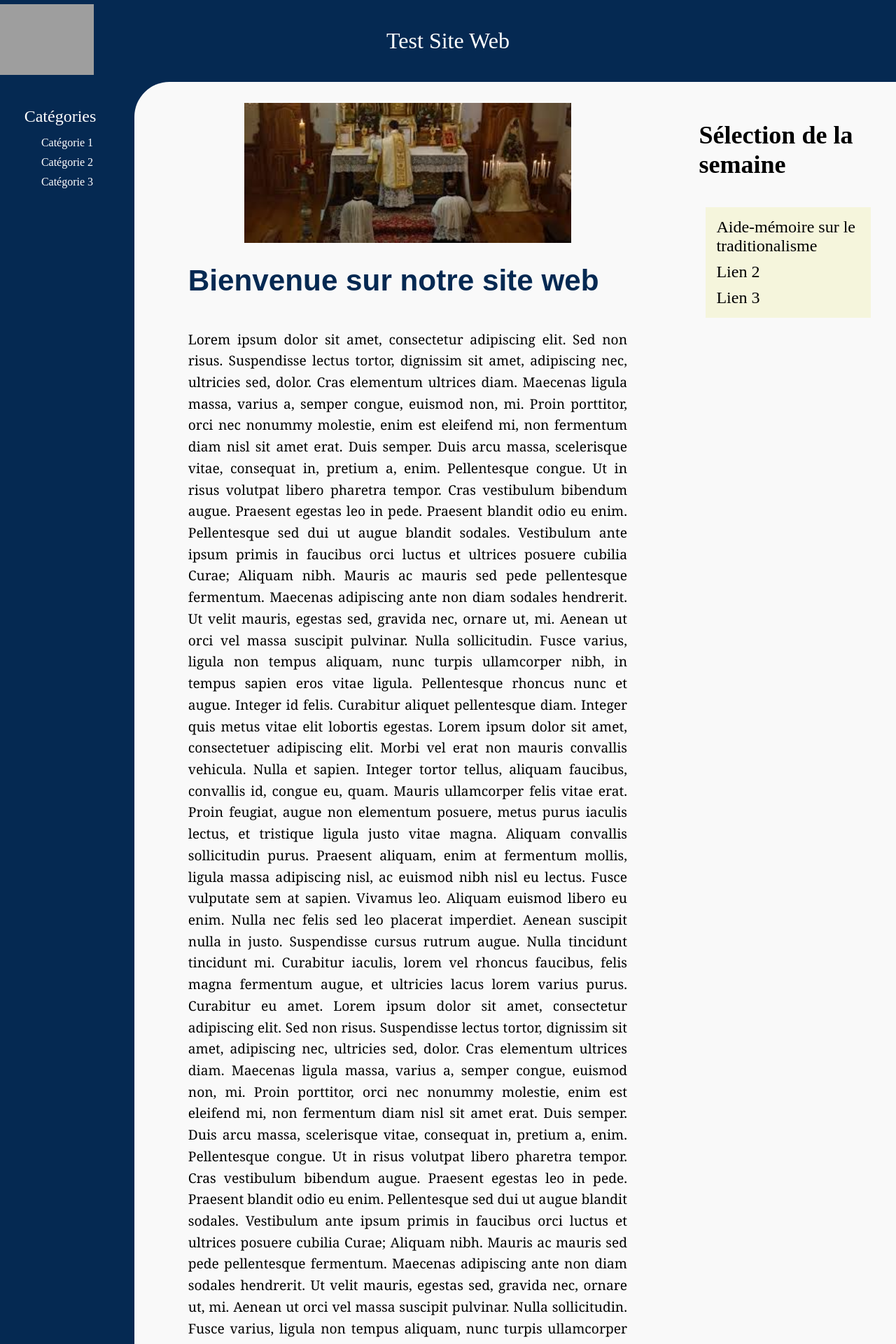
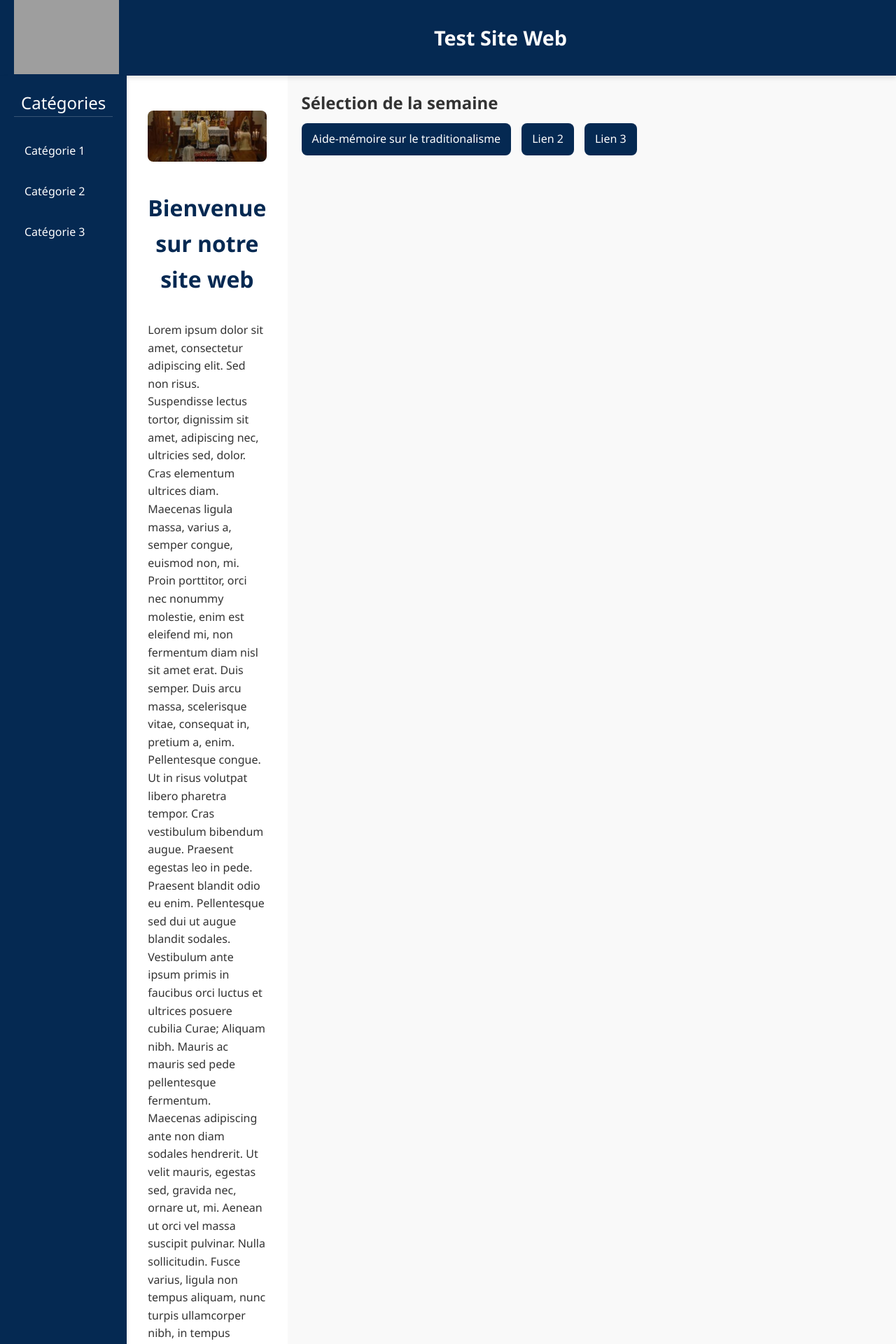
Before and after one commit to GodefroyL/test_site_static, a Jekyll site: the page built from index.html, in a window 1280 px wide. Shown: the top 1920 px of the page at 70% size. Built offline with Jekyll 4.4.1, drawn with Linux system fonts in a browser that asks for light colours.

Commit message:
test css

```diff
--- a/static/css/styles.css
+++ b/static/css/styles.css
@@ -1,269 +1,340 @@
+/* Réinitialisation et variables globales */
+:root {
+    --primary-color: #052952;
+    --secondary-color: #f9f9f9;
+    --accent-color: #4a90e2;
+    --text-color: #333;
+    --text-light: #fff;
+    --border-radius: 8px;
+    --box-shadow: 0 4px 6px rgba(0, 0, 0, 0.1);
+    --transition: all 0.3s ease;
+}
+
+* {
+    margin: 0;
+    padding: 0;
+    box-sizing: border-box;
+}
+
 body {
     display: flex;
     flex-direction: column;
     min-height: 100vh;
     margin: 0;
+    font-family: 'Segoe UI', Tahoma, Geneva, Verdana, sans-serif;
+    background-color: var(--secondary-color);
+    color: var(--text-color);
+    line-height: 1.6;
 }
-/* Header */
+
+/* En-tête */
 header {
-    height: 13vh;
+    height: 12vh;
     width: 100%;
     position: relative;
-    flex-direction: row;
+    display: flex;
+    align-items: center;
+    justify-content: space-between;
+    background-color: var(--primary-color);
+    padding: 0 20px;
+    box-shadow: var(--box-shadow);
+}
+
+header .logo {
+    height: 80%;
+    width: auto;
     display: flex;
     align-items: center;
     justify-content: center;
-    background-color: #052952;
 }
-header .logo {
-    position: absolute;
-    left: 0;
-    height: 100%;
-    width: 15%;
 
-    display: flex;
-    align-items: center;
-    justify-content: center;
-    background-color: #052952;
-}
 header .logo a img {
     max-height: 100%;
-    max-width: 70%;
+    max-width: 150px;
     object-fit: contain;
+    transition: var(--transition);
 }
+
+header .logo a img:hover {
+    transform: scale(1.05);
+}
+
 header .titre {
     text-align: center;
-    width: 100%;
-    color: white;
-    font-size: 2em;
+    color: var(--text-light);
+    font-size: 1.8em;
+    font-weight: 600;
+    flex: 1;
+    padding: 0 20px;
 }
-/* Main content */
+
+/* Bouton hamburger pour mobile */
+.hamburger {
+    display: none;
+    flex-direction: column;
+    cursor: pointer;
+    padding: 10px;
+}
+
+.hamburger span {
+    height: 3px;
+    width: 25px;
+    background-color: var(--text-light);
+    margin: 3px 0;
+    transition: var(--transition);
+}
+
+/* Contenu principal */
 main {
     display: flex;
     flex: 1;
-    background-color: #052952;
+    background-color: var(--secondary-color);
 }
-/* Style pour le menu de navigation */
+
+/* Menu de navigation */
 .menu {
-    width: 15%;
+    width: 250px;
     display: flex;
     flex-direction: column;
-    align-items: center;
-    padding-top: 2%;
-    background-color: #052952;
-    color: white;
+    align-items: flex-start;
+    padding: 20px;
+    background-color: var(--primary-color);
+    color: var(--text-light);
+    box-shadow: var(--box-shadow);
+    transition: var(--transition);
+    z-index: 1000;
 }
+
 .menu .titre {
-    left: 0;
     font-size: 1.5em;
-    margin: 10px;
-    margin-left: -10px;
+    margin: 0 0 20px 0;
+    padding: 0 10px;
+    border-bottom: 1px solid rgba(255, 255, 255, 0.2);
+    width: 100%;
 }
+
 .menu a {
-    color: white;
+    color: var(--text-light);
     text-decoration: none;
-    margin: 5px;
+    margin: 8px 0;
+    padding: 8px 15px;
+    width: 100%;
+    border-radius: var(--border-radius);
+    transition: var(--transition);
 }
-/* Style pour la page principale */
+
+.menu a:hover {
+    background-color: rgba(255, 255, 255, 0.1);
+}
+
+/* Page principale */
 .page {
     flex: 1;
     display: flex;
     flex-direction: column;
-    padding-left: 6%;
-    padding-right: 6%;
-    padding-top: 30px;
-    border-top-left-radius: 50px;
-    background-color: #f9f9f9;
-    font-family: Georgia, serif;
-    line-height: 1.6;
-    color: black;
-    text-align: justify;
-    font-size: 1.2em;
+    padding: 30px;
+    border-top-left-radius: var(--border-radius);
+    background-color: var(--text-light);
+    font-family: 'Segoe UI', Tahoma, Geneva, Verdana, sans-serif;
+    color: var(--text-color);
+    box-shadow: var(--box-shadow);
 }
+
 .page img {
     max-width: 100%;
-    max-height: 200px;
+    max-height: 300px;
     object-fit: contain;
     display: block;
+    margin: 20px auto;
+    border-radius: var(--border-radius);
 }
 
 .page h1 {
-    font-family: Arial, Helvetica, sans-serif;
-    font-size: 2.2em;
-    color: #052952;
-    margin-top: 20px;
-    margin-bottom: 20px;
+    font-size: 2em;
+    color: var(--primary-color);
+    margin: 20px 0;
+    text-align: center;
 }
+
 .page h2 {
-    font-family: Arial, Helvetica, sans-serif;
     font-size: 1.6em;
-    color: #052952;
-    margin-top: 30px;
-    margin-bottom: 15px;
-    border-bottom: 1px solid #052952;
-    padding-bottom: 5px;
+    color: var(--primary-color);
+    margin: 25px 0 15px 0;
+    border-bottom: 2px solid var(--accent-color);
+    padding-bottom: 8px;
 }
+
 .page h3 {
-    font-family: Arial, Helvetica, sans-serif;
     font-size: 1.3em;
-    color: #052952;
-    margin-top: 20px;
-    margin-bottom: 10px;
+    color: var(--primary-color);
+    margin: 20px 0 10px 0;
 }
+
 .page h4 {
-    font-family: Arial, Helvetica, sans-serif;
     font-size: 1.1em;
-    color: #052952;
-    margin-top: 15px;
-    margin-bottom: 10px;
+    color: var(--primary-color);
+    margin: 15px 0 10px 0;
     font-weight: bold;
 }
+
 .page p {
     margin: 15px 0;
 }
+
 .page ul, .page ol {
     margin: 15px 0 15px 30px;
 }
+
 .page li {
-    margin: 5px 0;
+    margin: 8px 0;
 }
+
 .page table {
     width: 100%;
     border-collapse: collapse;
     margin: 20px 0;
+    box-shadow: var(--box-shadow);
 }
+
 .page th, .page td {
     border: 1px solid #ddd;
-    padding: 10px;
+    padding: 12px;
     text-align: left;
 }
+
 .page th {
     background-color: #f2f2f2;
+    font-weight: bold;
 }
+
 .page audio {
-    width: 80%;
+    width: 100%;
     margin: 20px 0;
 }
-/* Style pour les citations et les notes */
-.page em {
-    font-style: italic;
-    color: #555;
-    display: block;
-    margin-bottom: 20px;
-}
-/* Style pour la sélection d'articles */
+
+/* Sélection d'articles */
 .selection {
-    width: 20%;
+    width: 100%;
     display: flex;
     flex-direction: column;
-    padding: 2%;
-    background-color: #f9f9f9;
-    color: black;
-    font-size: 1.5em;
+    padding: 20px;
+    background-color: var(--secondary-color);
+    color: var(--text-color);
 }
 
 .selection .articles-container {
     display: flex;
-    background-color: beige;
-    flex-direction: column;
-    margin: 10px;
-    padding: 10px;
+    flex-wrap: wrap;
+    gap: 15px;
+    margin: 10px 0;
 }
 
 .selection .articleSelectionne {
-    color: black;
+    color: var(--text-color);
     text-decoration: none;
-    margin: 5px;
+    padding: 10px 15px;
+    background-color: var(--primary-color);
+    color: var(--text-light);
+    border-radius: var(--border-radius);
+    transition: var(--transition);
 }
 
-/* Footer */
+.selection .articleSelectionne:hover {
+    background-color: var(--accent-color);
+}
+
+/* Pied de page */
 footer {
-    height: 10vh;
+    height: auto;
     width: 100%;
     display: flex;
     align-items: center;
     justify-content: center;
-    background-color: grey;
+    background-color: var(--primary-color);
+    color: var(--text-light);
+    padding: 15px;
+    text-align: center;
 }
 
-/* Media Query pour mobile (écrans < 768px) */
+/* Media Queries pour tablettes (768px - 1024px) */
+@media (max-width: 1024px) {
+    header {
+        height: auto;
+        padding: 15px;
+    }
+
+    header .titre {
+        font-size: 1.5em;
+    }
+
+    main {
+        flex-direction: column;
+    }
+
+    .menu {
+        width: 100%;
+        position: static;
+        order: 1;
+    }
+
+    .page {
+        width: 100%;
+        order: 2;
+        padding: 20px;
+    }
+
+    .selection {
+        width: 100%;
+        padding: 15px;
+    }
+}
+
+/* Media Queries pour téléphones (< 768px) */
 @media (max-width: 768px) {
+    .hamburger {
+        display: flex;
+    }
+
+    .menu {
+        display: none;
+        position: fixed;
+        top: 0;
+        left: 0;
+        width: 80%;
+        height: 100vh;
+        background-color: var(--primary-color);
+        padding-top: 70px;
+    }
+
+    .menu.active {
+        display: flex;
+    }
+
     header {
         height: auto;
         padding: 10px;
     }
-    header .logo {
-        height: auto;
-        width: 25%;
+
+    header .titre {
+        font-size: 1.2em;
+        padding: 0 10px;
     }
 
-    header .logo a img {
-        max-width: 100%;
-        max-height: 100%;
+    .page {
+        padding: 15px;
+        border-top-left-radius: 0;
     }
 
-    header .titre {
-        position: static;
-        transform: none;
-        font-size: 1.1em;
-        width: 60%;
-        max-width: none;
-        white-space: normal;
-        text-overflow: clip;
-        overflow: visible;
-        flex: 1;
-        text-align: center;
-        padding: 0 10px;
-    }
-    .hamburger {
-        display: flex;
-        margin-left: 10px;
-        width: 15%;
-    }
-    main {
-        flex-direction: column;
-    }
-    .menu {
-        display: none;
-        position: fixed;
-        top: 60px;
-        left: 0;
-        width: 80%;
-        height: calc(100vh - 60px);
-        background-color: #052952;
-        z-index: 1000;
-        padding-top: 20px;
-    }
-    .menu.active {
-        display: flex;
-    }
-    .selection {
-        width: 100%;
-        padding: 10px 20px;
-        order: 1;
-    }
-    .selection-title {
-        display: none;
-    }
-    .articles-container {
+    .selection .articles-container {
         flex-direction: row;
         justify-content: space-between;
         flex-wrap: wrap;
-        width: 30%;
-        margin: 1%;
     }
-    .articleSelectionne {
-        flex: 1;
+
+    .selection .articleSelectionne {
+        flex: 1 1 45%;
         margin: 5px;
-        min-width: 30%;
-        max-width: 32%;
         text-align: center;
         font-size: 0.9em;
     }
-    .page {
-        width: 100%;
-        order: 2;
-        padding: 15px;
-        border-top-left-radius: 0%;
-    }
 }
```
